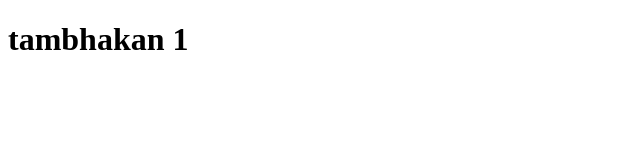
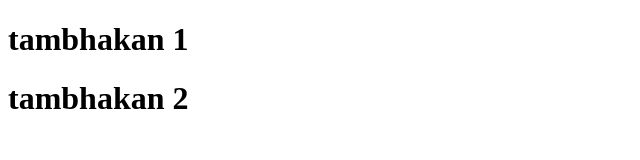
Before and after one commit to technolock/test-merge, a plain HTML site: page index.html in a window 1280 px wide. Shown: the whole page, without its empty margins (0-640 px from the left). Drawn offline with Linux system fonts and the light colour scheme.

Commit message:
tambahkan 2 line

```diff
--- a/index.html
+++ b/index.html
@@ -7,5 +7,7 @@
 </head>
 <body>
     <h1>tambhakan 1</h1>
+    <h1>tambhakan 2</h1>
+
 </body>
 </html>
```
